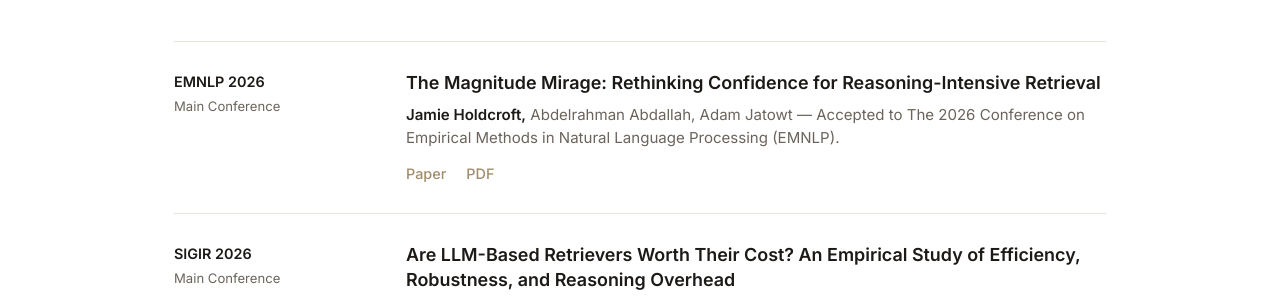
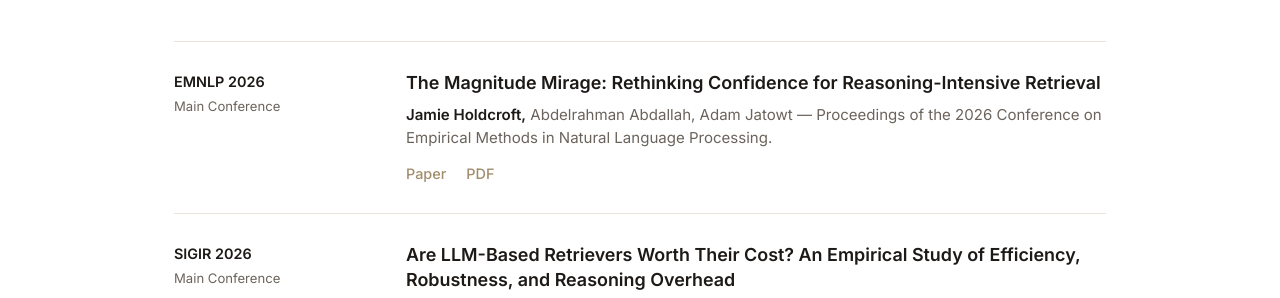
Before and after one commit to JamieHoldcroft/jamieholdcroft.github.io, a Jekyll site: the page built from research.html, in a window 1280 px wide and 900 px high, scrolled down 320 px. Shown: the part 155-453 px from the top of the window. Built offline with Jekyll 4.4.1, drawn with Linux system fonts in a browser that asks for light colours.

Commit message:
Update publication details for EMNLP 2026

```diff
--- a/research.html
+++ b/research.html
@@ -28,7 +28,7 @@
         </div>
         <div class="pub-body">
           <h3 class="pub-title">The Magnitude Mirage: Rethinking Confidence for Reasoning-Intensive Retrieval</h3>
-          <p class="pub-authors"><strong>Jamie Holdcroft,</strong> Abdelrahman Abdallah, Adam Jatowt — Accepted to The 2026 Conference on Empirical Methods in Natural Language Processing (EMNLP).</p>
+          <p class="pub-authors"><strong>Jamie Holdcroft,</strong> Abdelrahman Abdallah, Adam Jatowt — Proceedings of the 2026 Conference on Empirical Methods in Natural Language Processing.</p>
           <div class="pub-links">
             <a href="https://aclanthology.org/2026.emnlp-main.517/" target="_blank" rel="noopener">Paper</a>
             <a href="https://aclanthology.org/2026.emnlp-main.517.pdf" target="_blank" rel="noopener">PDF</a>
```
